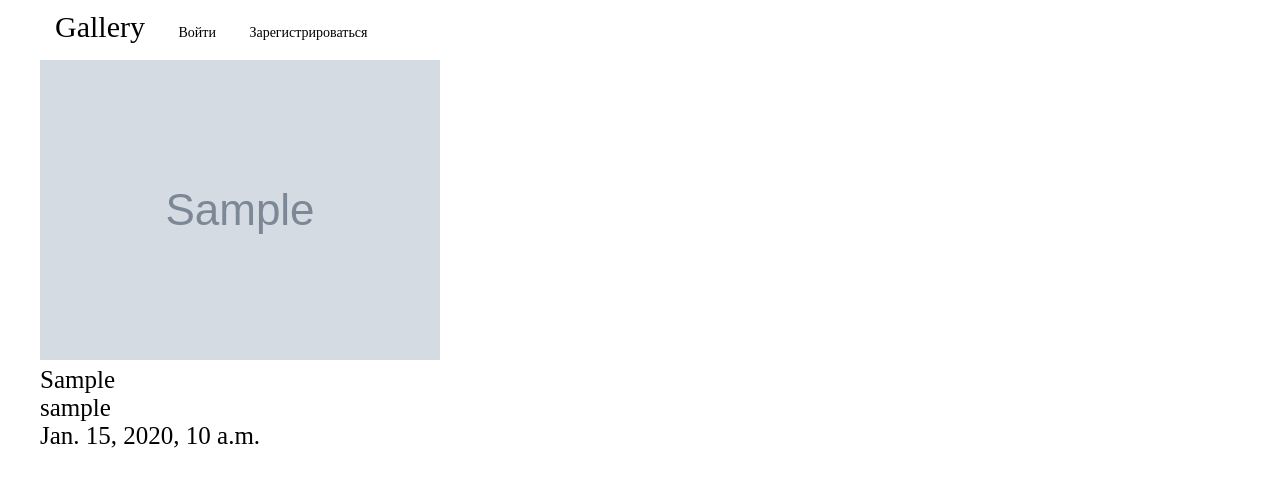
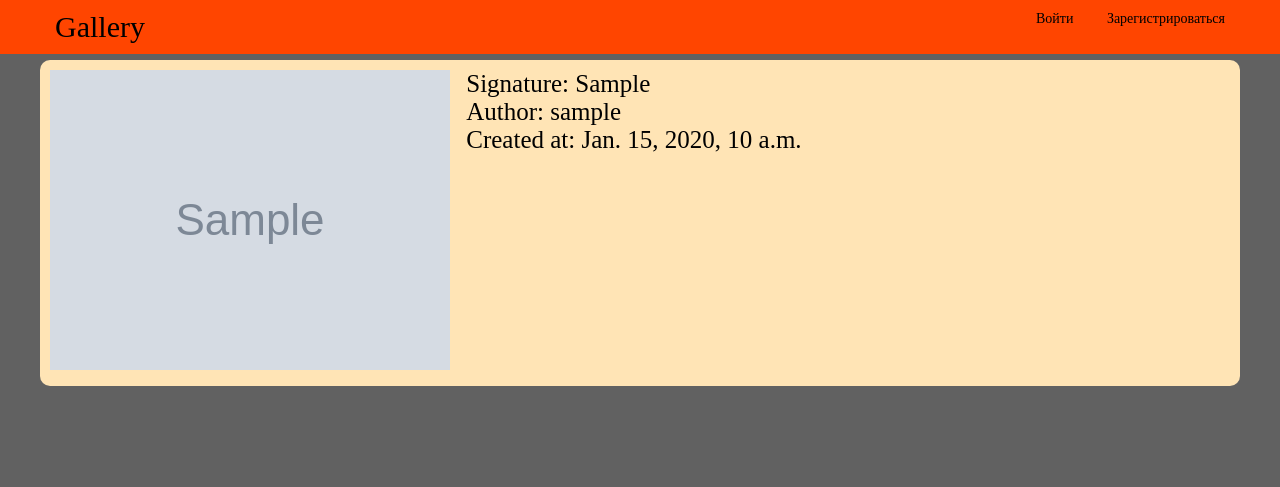
Before and after one commit to AlibekBeket/controlwork_9, a Django app: page / in a window 1280 px wide. Shown: the top 487 px of the page. Run offline with Django 4.2, Linux system fonts and the light colour scheme; tables that the repository leaves empty hold one stand-in row (values such as "Sample post"); grey boxes marked "Sample" are stand-in pictures.

Commit message:
#3 Главная страница
Стилизовал главную страницу

```diff
--- a/app/gallery/templates/gallery_list.html
+++ b/app/gallery/templates/gallery_list.html
@@ -3,10 +3,14 @@
 {% block content %}
 {% for photo in photos %}
 <div class="photo">
-    <p><a href="#"><img src="{{ photo.photo.url }}" alt="{{ photo.author }}"></a></p>
-    <p>{{ photo.signature }}</p>
-    <p>{{ photo.author }}</p>
-    <p>{{ photo.created_at }}</p>
+    <div class="photo_img_block">
+        <a href="#"><img class="photo_img" src="{{ photo.photo.url }}" alt="{{ photo.author }}"></a>
+    </div>
+    <div class="photo_info_block">
+        <p>Signature: {{ photo.signature }}</p>
+        <p>Author: {{ photo.author }}</p>
+        <p>Created at: {{ photo.created_at }}</p>
+    </div>
 </div>
 {% endfor %}
 {% endblock %}
--- a/app/static/css/style.css
+++ b/app/static/css/style.css
@@ -7,18 +7,15 @@ body{
     background: white;
     font-size: 25px;
     color: black;
+    background: #616161;
 }
 .container{
     margin: 0 auto;
     max-width: 1200px;
 }
-.to_do_row{
-    margin-top: 10px;
-    border-bottom: 2px solid black;
-}
 .navbar{
     display: block;
-    background: white;
+    background: OrangeRed;
     position: fixed;
     top: 0;
     right: 0;
@@ -26,6 +23,10 @@ body{
     font-size: 0;
     box-sizing: border-box;
     padding: 7px 30px;
+}
+.navbar_space{
+    display: flex;
+    justify-content: space-between;
 }
 .menu{
     font-size: 14px;
@@ -51,3 +52,24 @@ body{
 .logo{
     font-size: 30px;
 }
+.photo{
+    padding: 10px;
+    margin: 20px 0;
+    border-radius: 10px;
+    background: Moccasin;
+}
+.photo_img{
+    width: 400px;
+    height: 300px;
+}
+.photo_img_block{
+    display: inline-block;
+}
+.photo_info_block{
+    vertical-align: top;
+    display: inline-block;
+    margin-left: 10px;
+}
+.bottom_indent{
+    margin-bottom: 100px;
+}
```
